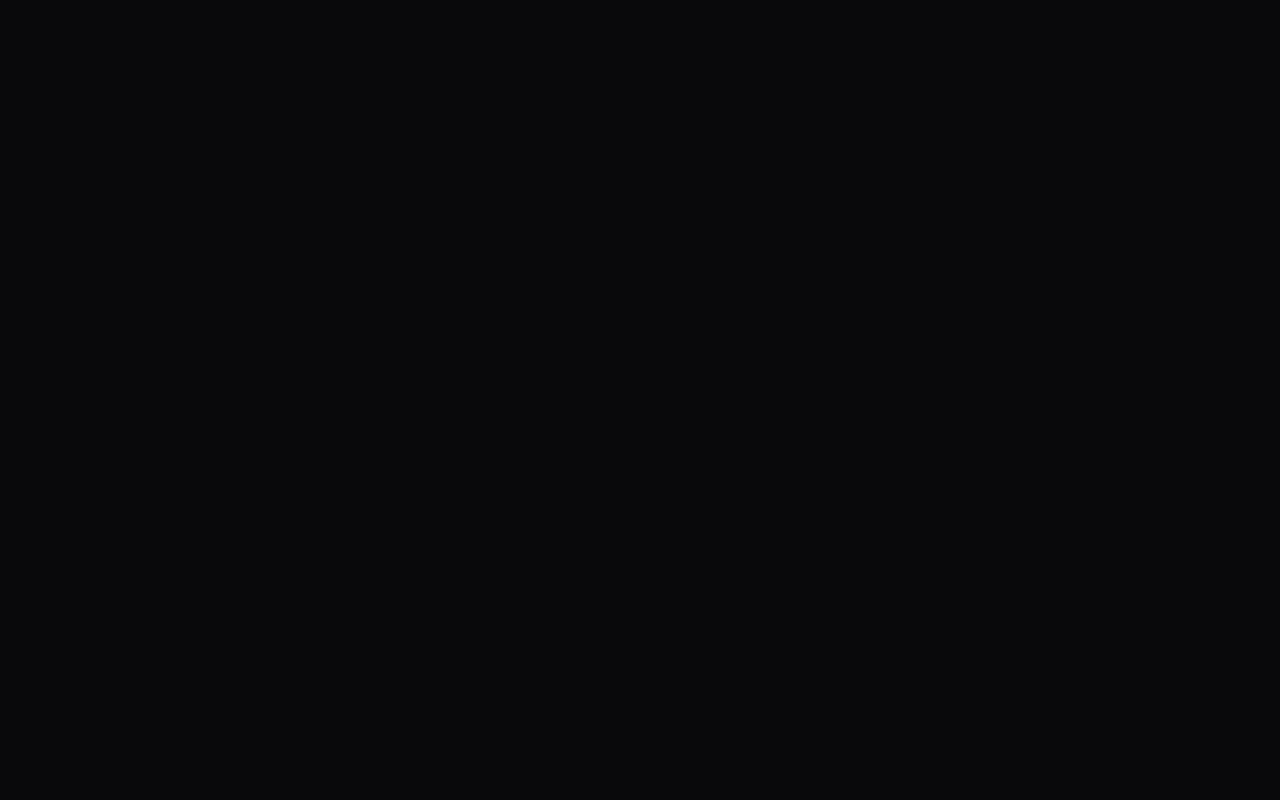
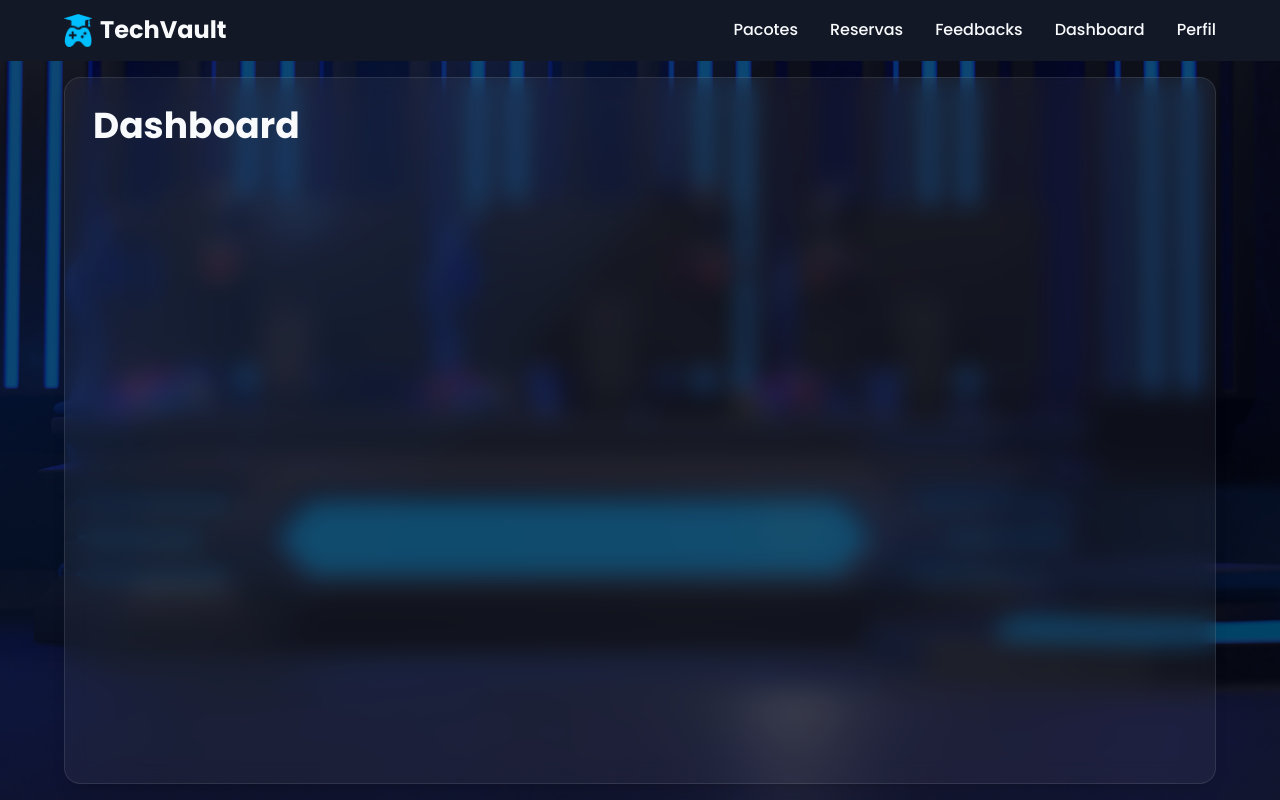
Before and after one commit to techvault-psw/techvault, a React (Vite) app in the folder frontend/: page /dashboard in a window 1280 px wide. Before the commit this address had no page. Built offline with nearby package versions, Linux system fonts and the light colour scheme.

Commit message:
feat: adicionando componentes de PageContainer, layouts principais e página Home

```diff
--- a/frontend/index.html
+++ b/frontend/index.html
@@ -7,7 +7,7 @@
     <title>TechVault</title>
   </head>
   <body>
-    <div id="root"></div>
+    <div id="root" class="h-full flex flex-col relative overflow-x-hidden"></div>
     <script type="module" src="/src/main.tsx"></script>
   </body>
 </html>
--- a/frontend/src/App.tsx
+++ b/frontend/src/App.tsx
@@ -1,9 +1,24 @@
-function App() {
+import { Route, Routes } from "react-router";
+import { AuthLayout } from "./components/layouts/auth-layout";
+import { MainLayout } from "./components/layouts/main-layout";
+import HomePage from "./pages/home";
+import PacotesDisponiveisPage from "./pages/pacotes-disponiveis";
+import LoginPage from "./pages/login";
+import DashboardPage from "./pages/dashboard";
+
+export default function App() {
   return (
-    <div className='text-2xl'>
-      Hello world!
-    </div>
-  )
+    <Routes>
+      <Route path="/" element={<HomePage />} />
+
+      <Route element={<MainLayout />}>
+        <Route path="/pacotes-disponiveis" element={<PacotesDisponiveisPage />} />
+        <Route path="/dashboard" element={<DashboardPage />} />
+      </Route>
+
+      <Route element={<AuthLayout />}>
+        <Route path="/login" element={<LoginPage />} />
+      </Route>
+    </Routes>
+  );
 }
-
-export default App
--- a/frontend/src/components/header/header.tsx
+++ b/frontend/src/components/header/header.tsx
@@ -22,11 +22,11 @@ const Header: React.FC = () => {
                     <Logo />
 
                     <nav className="gap-8 items-center leading-none text-white font-medium hidden lg:flex">
-                        <HeaderItem to="pacotes-disponiveis">Pacotes</HeaderItem>
-                        <HeaderItem to="minhas-reservas.html">Reservas</HeaderItem>
-                        <HeaderItem to="feedbacks.html">Feedbacks</HeaderItem>
-                        <HeaderItem to="dashboard.html" className="gerente suporte">Dashboard</HeaderItem>
-                        <HeaderItem to="perfil.html">Perfil</HeaderItem>
+                        <HeaderItem to="/pacotes-disponiveis">Pacotes</HeaderItem>
+                        <HeaderItem to="/minhas-reservas">Reservas</HeaderItem>
+                        <HeaderItem to="/feedbacks">Feedbacks</HeaderItem>
+                        <HeaderItem to="/dashboard" className="gerente suporte">Dashboard</HeaderItem>
+                        <HeaderItem to="/perfil">Perfil</HeaderItem>
                     </nav>
 
                     <button onClick={() => setShowSidebar(true)} className="cursor-pointer size-5 lg:hidden">
--- /dev/null
+++ b/frontend/src/components/layouts/auth-layout.tsx
@@ -0,0 +1,20 @@
+import { type ReactNode } from "react";
+import { Outlet } from "react-router";
+
+interface AuthLayoutProps {
+  children?: ReactNode;
+}
+
+export const AuthLayout = ({ children }: AuthLayoutProps) => {
+  return (
+    <main className="flex-1 p-4 flex flex-col items-center gap-4 relative min-h-0">
+      <div className="absolute inset-0 -z-1">
+        <img src="./background.png" className="w-full h-full object-cover object-[60%_center]" />
+
+        <div className="absolute inset-0 bg-black/60" />
+      </div>
+
+      <Outlet />
+    </main>
+  )
+}
--- /dev/null
+++ b/frontend/src/components/layouts/main-layout.tsx
@@ -0,0 +1,28 @@
+import { type ReactNode } from "react";
+import Header from "../header/header";
+import { Outlet } from "react-router";
+
+interface MainLayoutProps {
+  children?: ReactNode;
+}
+
+export const MainLayout = ({ children }: MainLayoutProps) => {
+  return (
+    <>
+      <Header />
+
+      <main className="flex-1 overflow-y-hidden">
+        <div className="absolute inset-0 -z-1">
+          <img
+            src="./background.png"
+            className="w-full h-full object-cover object-[60%_center]"
+          />
+
+          <div className="absolute inset-0 bg-black/60" />
+        </div>
+
+        <Outlet />
+      </main>
+    </>
+  );
+};
--- /dev/null
+++ b/frontend/src/components/page-container.tsx
@@ -0,0 +1,46 @@
+import { type ComponentProps, type ReactNode } from "react";
+import { Logo } from "./logo";
+import { cn } from "@/lib/utils";
+
+interface PageContainerProps {
+  children?: ReactNode;
+}
+
+const PageContainerCard = ({ children }: PageContainerProps) => {
+  return (
+    <div className="w-full h-full max-w-7xl mx-auto p-4 relative lg:px-16 2xl:px-0">
+      <section className="w-full h-full border border-gray-2/50 bg-white/5 backdrop-blur-md rounded-2xl shadow-lg p-7 flex flex-col gap-5">
+        {children}
+      </section>
+    </div>
+  );
+};
+
+const PageContainerList = ({ children }: PageContainerProps) => {
+  return (
+    <div className="w-full h-full max-w-7xl mx-auto p-4 flex flex-col items-center gap-4 relative sm:px-16 2xl:px-0 md:items-start">
+      {children}
+    </div>
+  )
+}
+
+const PageContainerAuth = ({ className, children, ...props }: ComponentProps<'form'>) => {
+  return (
+    <>
+      <Logo className="absolute" />
+
+      <form
+        className={cn("my-auto border border-gray-2/50 bg-white/5 backdrop-blur-md rounded-2xl shadow-lg p-7 w-full max-w-md flex flex-col gap-5", className)}
+        {...props}
+      >
+        {children}
+      </form>
+    </>
+  )
+}
+
+export const PageContainer = {
+  Card: PageContainerCard,
+  List: PageContainerList,
+  Auth: PageContainerAuth,
+}
--- /dev/null
+++ b/frontend/src/components/page-title.tsx
@@ -0,0 +1,12 @@
+import { cn } from "@/lib/utils";
+import type { ComponentProps } from "react";
+
+interface PageTitleProps extends ComponentProps<'h2'> {}
+
+export const PageTitle = ({ children, className, ...props }: PageTitleProps) => {
+  return (
+    <h2 className={cn("text-white text-3xl font-bold md:text-4xl", className)} {...props}>
+      {children}
+    </h2>
+  );
+}
--- a/frontend/src/main.tsx
+++ b/frontend/src/main.tsx
@@ -1,6 +1,6 @@
 import { StrictMode } from 'react'
 import { createRoot } from 'react-dom/client'
-import { BrowserRouter, Routes, Route } from "react-router";
+import { BrowserRouter } from "react-router";
 import './index.css'
 import App from './App.tsx'
 
@@ -15,9 +15,7 @@ const root = document.getElementById("root");
 createRoot(root!).render(
   <StrictMode>
     <BrowserRouter>
-      <Routes>
-        <Route path="/" element={<App />} />
-      </Routes>
+      <App />
     </BrowserRouter>
   </StrictMode>,
 )
--- /dev/null
+++ b/frontend/src/pages/dashboard.tsx
@@ -0,0 +1,10 @@
+import { PageContainer } from "@/components/page-container";
+import { PageTitle } from "@/components/page-title";
+
+export default function DashboardPage() {
+  return (
+    <PageContainer.Card>
+      <PageTitle>Dashboard</PageTitle>
+    </PageContainer.Card>
+  );
+}
--- /dev/null
+++ b/frontend/src/pages/home.tsx
@@ -0,0 +1,27 @@
+import Header from "@/components/header/header";
+import { Link } from "react-router";
+
+export default function HomePage() {
+  return (
+    <>
+      <Header />
+
+      <main className="flex-1 bg-[url('./background.png')] bg-cover bg-[60%_center]">
+        <div className="w-full h-full max-w-7xl mx-auto py-7 px-2 flex flex-col gap-8 items-center justify-between sm:items-start sm:justify-start lg:items-left sm:px-16 sm:py-12 lg:gap-16 2xl:px-0">
+          <h2 className="text-3xl font-bold text-white text-center leading-[150%] text-shadow-primary sm:text-4xl lg:text-[2.5rem] sm:text-left lg:text-left">
+            SETUPS PROFISSIONAIS<br />
+            EM <span className="bg-linear-(--gradient-primary-b)">&nbsp;QUALQUER LUGAR&nbsp;</span><br />
+            E A QUALQUER HORA
+          </h2>
+
+          <Link
+            to="pacotes-disponiveis"
+            className="mb-24 py-4 px-9 text-white text-2xl font-bold bg-linear-(--gradient-primary-b) hover:brightness-109 transition-[filter] duration-200hover:brightness-109 transition-[filter] duration-200 rounded-lg leading-none cursor-pointer lg:text-[1.75rem]"
+            >
+            Buscar pacotes
+          </Link>
+        </div>
+      </main>
+    </>
+  );
+}
--- /dev/null
+++ b/frontend/src/pages/login.tsx
@@ -0,0 +1,10 @@
+import { PageContainer } from "@/components/page-container";
+import { PageTitle } from "@/components/page-title";
+
+export default function LoginPage() {
+  return (
+    <PageContainer.Auth>
+      <PageTitle>Login</PageTitle>
+    </PageContainer.Auth>
+  );
+}
--- /dev/null
+++ b/frontend/src/pages/pacotes-disponiveis.tsx
@@ -0,0 +1,10 @@
+import { PageContainer } from "@/components/page-container";
+import { PageTitle } from "@/components/page-title";
+
+export default function PacotesDisponiveisPage() {
+  return (
+    <PageContainer.List>
+      <PageTitle>Pacotes Disponíveis</PageTitle>
+    </PageContainer.List>
+  );
+}
```
Also changed, not shown: frontend/public/background.png (added).
